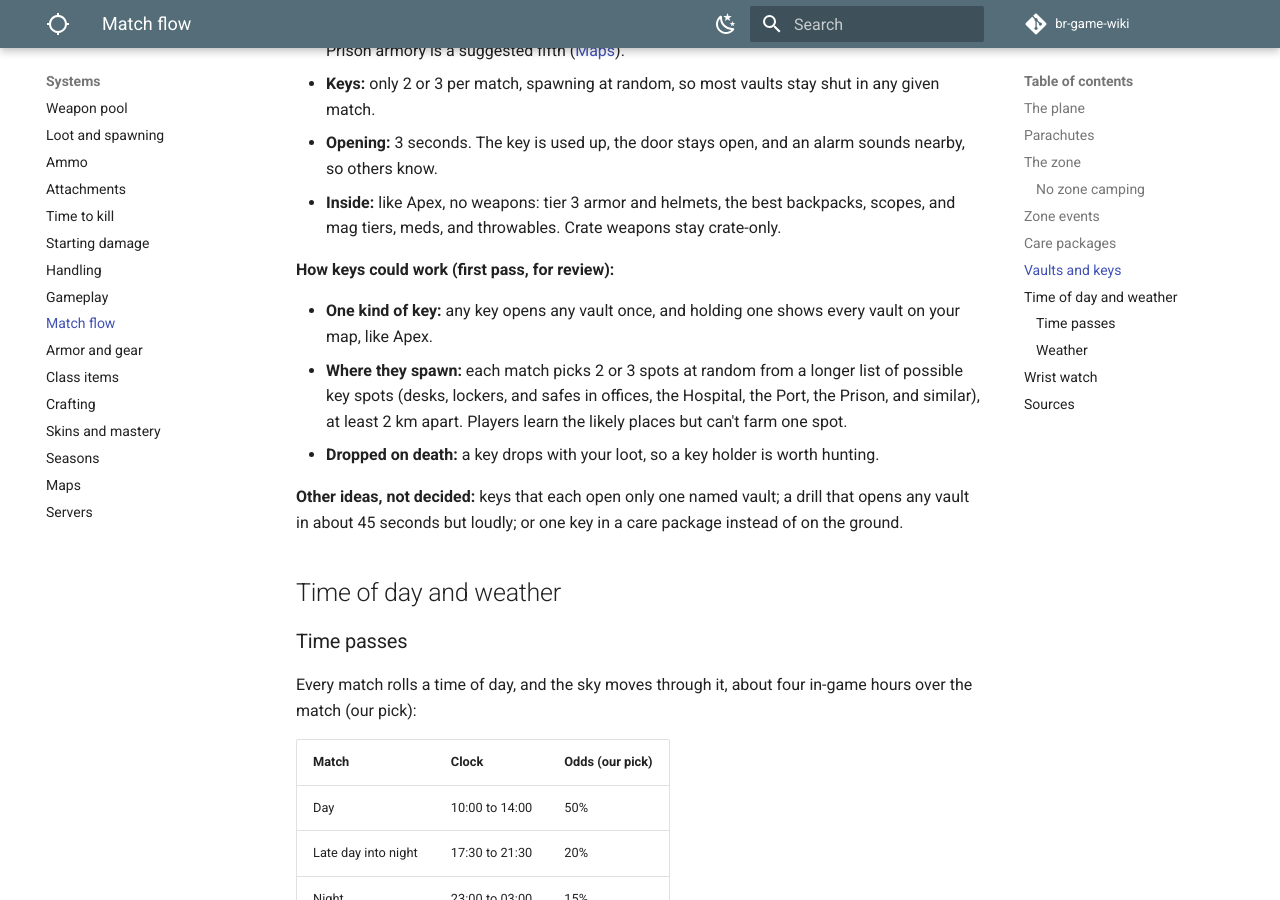
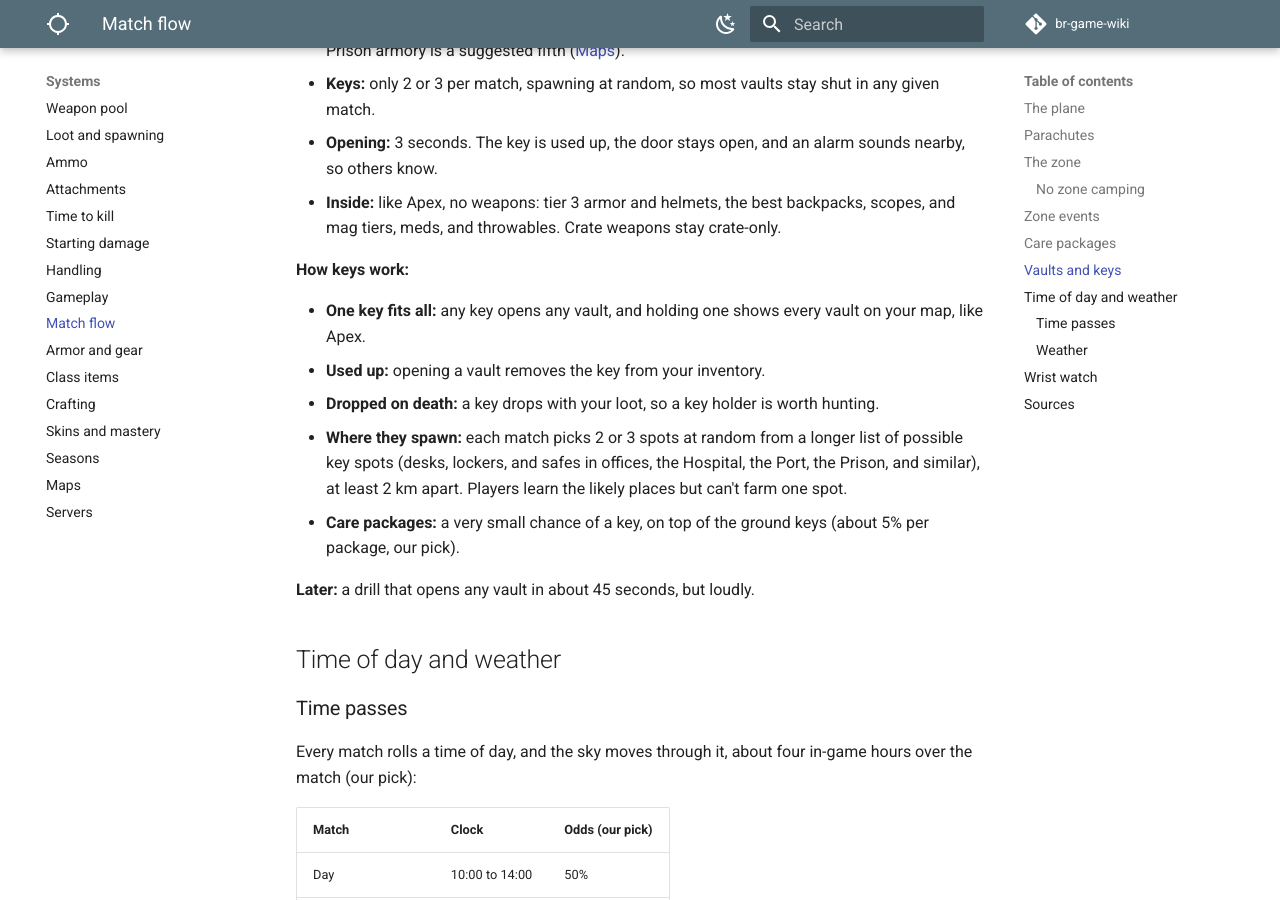
Before and after one commit to DerrickSpartan1/br-game-wiki, an MkDocs documentation site: the page built from docs/systems/match-flow.md, in a window 1280 px wide and 900 px high, scrolled down 3616 px. Built offline with MkDocs 1.6.1 and Material for MkDocs 9.7.7, drawn with Linux system fonts in a browser that asks for light colours; comment, search, counter and statistics services are not loaded.

Commit message:
Set how vault keys work and save the drill for later
Co-Authored-By: Claude Opus 5.5 <noreply@anthropic.com>
Claude-Session: https://claude.ai/code/session_01LAp2s4euUjj6HZthupXLj4

```diff
--- a/docs/systems/match-flow.md
+++ b/docs/systems/match-flow.md
@@ -93,13 +93,15 @@ Ours:
 - **Opening:** 3 seconds. The key is used up, the door stays open, and an alarm sounds nearby, so others know.
 - **Inside:** like Apex, no weapons: tier 3 armor and helmets, the best backpacks, scopes, and mag tiers, meds, and throwables. Crate weapons stay crate-only.
 
-**How keys could work (first pass, for review):**
+**How keys work:**
 
-- **One kind of key:** any key opens any vault once, and holding one shows every vault on your map, like Apex.
+- **One key fits all:** any key opens any vault, and holding one shows every vault on your map, like Apex.
+- **Used up:** opening a vault removes the key from your inventory.
+- **Dropped on death:** a key drops with your loot, so a key holder is worth hunting.
 - **Where they spawn:** each match picks 2 or 3 spots at random from a longer list of possible key spots (desks, lockers, and safes in offices, the Hospital, the Port, the Prison, and similar), at least 2 km apart. Players learn the likely places but can't farm one spot.
-- **Dropped on death:** a key drops with your loot, so a key holder is worth hunting.
+- **Care packages:** a very small chance of a key, on top of the ground keys (about 5% per package, our pick).
 
-**Other ideas, not decided:** keys that each open only one named vault; a drill that opens any vault in about 45 seconds but loudly; or one key in a care package instead of on the ground.
+**Later:** a drill that opens any vault in about 45 seconds, but loudly.
 
 ## Time of day and weather
 
```
Also changed, not shown: docs/planning/changelog.md (+1 -0 lines), docs/planning/decisions.md (+1 -0 lines), docs/planning/open-questions.md (+1 -1 lines), docs/planning/to-do.md (+2 -1 lines).
